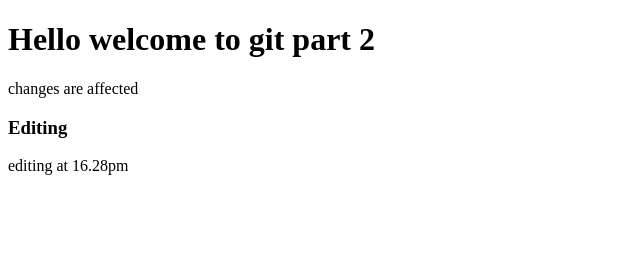
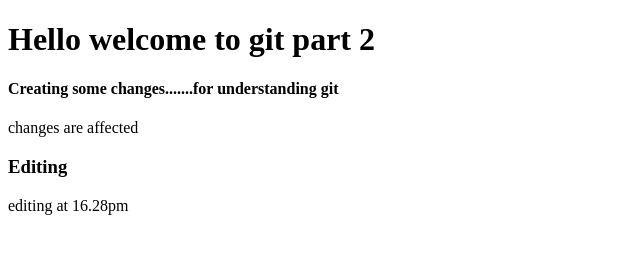
Before and after one commit to Nandubs/datewithgit-sample, a plain HTML site: page hey.html in a window 1280 px wide. Shown: the whole page, without its empty margins (0-640 px from the left). Drawn offline with Linux system fonts and the light colour scheme.

Commit message:
11:12am add extra contents for better understanding git

```diff
--- a/hey.html
+++ b/hey.html
@@ -10,6 +10,9 @@
 
     <h1>
         Hello welcome to git part 2
+
+        <h4>
+        Creating some changes.......for understanding git</h4>
     </h1>
     <p> changes are affected</p>
     <h3>Editing</h3>
```
